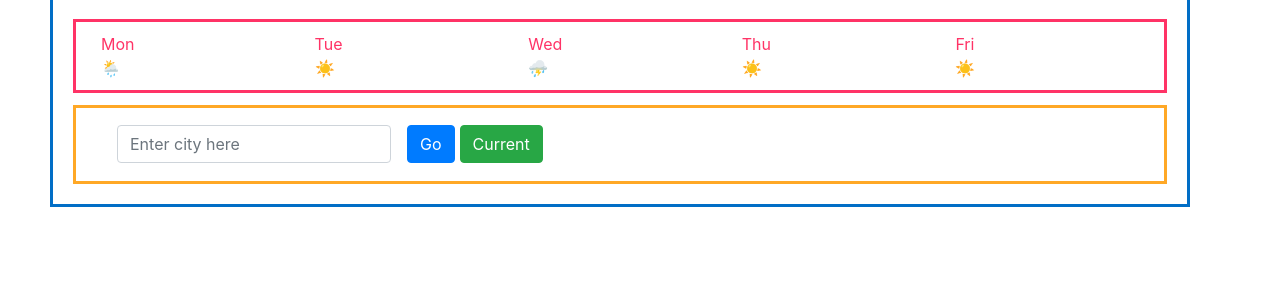
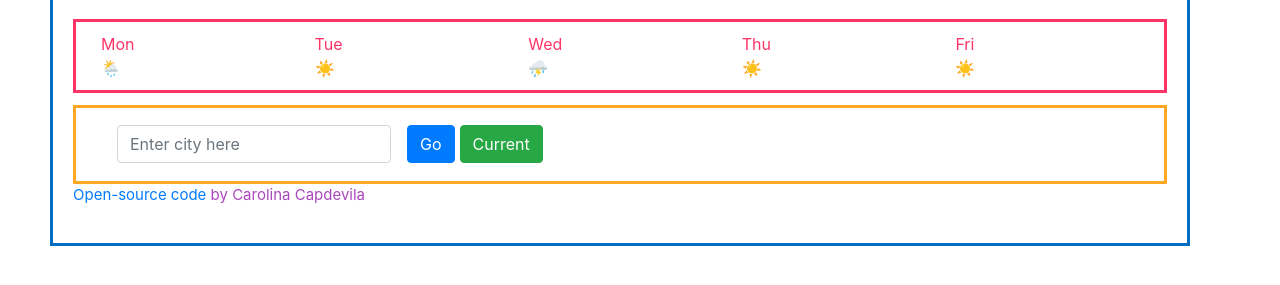
Before and after one commit to mytools-car/weather-app-carolina, a website built with Parcel: page index.html in a window 1280 px wide. Shown: the part 265-550 px from the top of the page. Built offline with nearby package versions, Linux system fonts and the light colour scheme; no server answers.

Commit message:
added open source link
added link to github

```diff
--- a/index.html
+++ b/index.html
@@ -67,6 +67,7 @@
       </form>
     </div>
     </div>
+    <p class="footer"><a href="https://github.com/mytools-car/weather-app-carolina">Open-source code</a> by Carolina Capdevila</p>
     <script src="src/index.js"></script>
   </body>
 </html>
--- a/src/styles.css
+++ b/src/styles.css
@@ -81,3 +81,8 @@ form {
   position: relative;
   margin-top: -8px;
 }
+
+.footer {
+  text-align: left;
+  font-size: 15px;
+}
```
